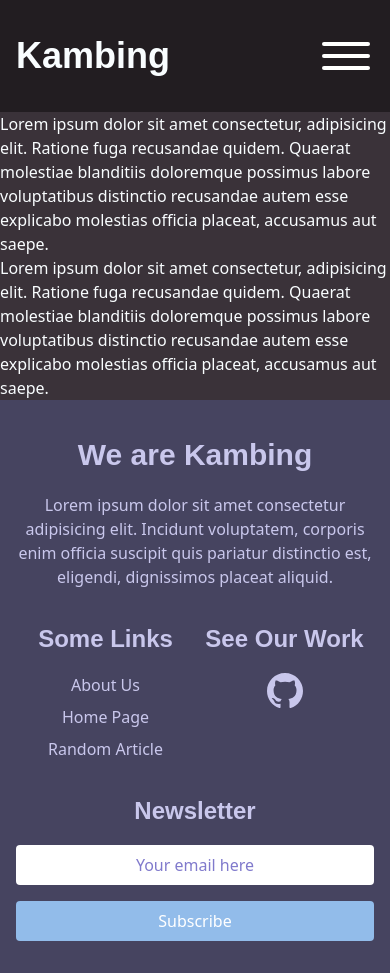
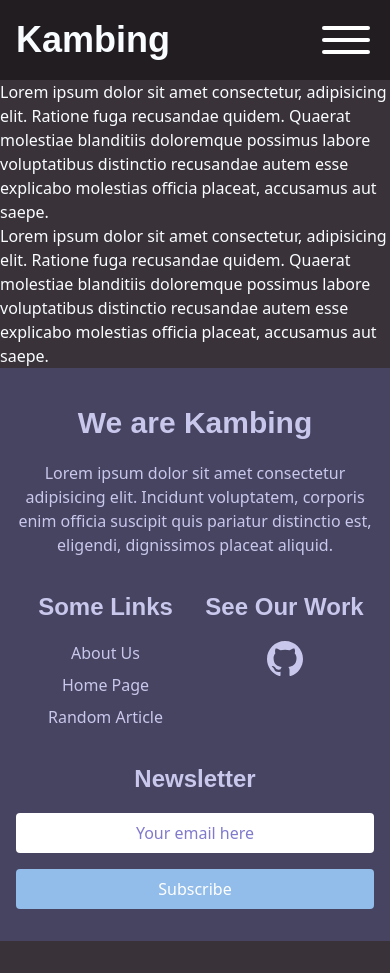
Before and after one commit to kambi-ng/blog, a Next.js app: page /about in a window 390 px wide. After the commit the page ends 941 px from the top, so only its background shows below. Built offline with nearby package versions, Linux system fonts and the light colour scheme.

Commit message:
Navbar toggle on mobile
Changed mobile nav to dropdown menu

```diff
--- a/src/styles/main.css
+++ b/src/styles/main.css
@@ -25,7 +25,6 @@ body {
   width: 3rem;
   height: 0.25rem;
   background-color: #fff;
-  transition: all 0.3s ease-in-out;
   margin: 0.25rem;
   border-radius: 5px;
 }
--- a/src/templates/Navbar.tsx
+++ b/src/templates/Navbar.tsx
@@ -1,15 +1,20 @@
-import React from 'react';
+import React, { useEffect, useState } from 'react';
 
 import Link from 'next/link';
 
-const Navbar = () => (
-  <nav className="bg-black-600 h-28 sticky top-0 z-50">
-    <div className="container flex items-center justify-between h-full">
+const Navbar = () => {
+  const [toggle, setToggle] = useState(false);
+
+  useEffect(() => {}, [toggle]);
+  return (
+    <>
+      <nav className="bg-black-600 h-20 sticky top-0 z-50">
+        <div className="container flex items-center justify-between h-full z-50">
           <Link href="/" passHref>
             <a className="font-header text-4xl font-semibold">Kambing</a>
           </Link>
           <div className="hidden md:block w-auto">
-        <ul className="flex justify-between basis-32 space-x-8">
+            <ul className="flex flex-col md:flex-row justify-between basis-32 md:space-x-8">
               <li className="text-xl">
                 <Link href="/" passHref>
                   Home
@@ -25,13 +30,49 @@ const Navbar = () => (
               </li>
             </ul>
           </div>
-      <div className="hamburger flex flex-col justify-between md:hidden">
-        <span className="hamburger__line"></span>
-        <span className="hamburger__line"></span>
-        <span className="hamburger__line"></span>
+          <div
+            className="hamburger flex flex-col  md:hidden relative"
+            id="hamburger"
+            onClick={() => setToggle(!toggle)}
+          >
+            <span
+              className={`hamburger__line  transition-all duration-300 ease-in
+              ${toggle ? 'rotate-45 translate-y-4' : ''}`}
+            ></span>
+            <span
+              className={`hamburger__line transition-all delay-200 duration-100 ease-in-out -z-1
+              ${toggle ? 'opacity-0 ' : ''}`}
+            ></span>
+            <span
+              className={`hamburger__line transition-all duration-300 ease-in
+              ${toggle ? '-rotate-45 -translate-y-2' : ''}`}
+            ></span>
           </div>
         </div>
       </nav>
+      <div
+        className={`md:hidden fixed top-0 left-0  w-full h-full z-20 transition-all duration-300 ease-in-out ${
+          toggle ? 'translate-x-0' : '-translate-y-full'
+        }`}
+      >
+        <ul className="grid place-content-center w-full h-full text-center bg-black-400 opacity-95 gap-8 backdrop-blur-3xl">
+          <li className="text-2xl" onClick={() => setToggle(false)}>
+            <Link href="/" passHref>
+              Home
+            </Link>
+          </li>
+          <li className="text-2xl" onClick={() => setToggle(false)}>
+            <Link href="/about" passHref>
+              About Us
+            </Link>
+          </li>
+          <li className="text-2xl" onClick={() => setToggle(false)}>
+            <a href="https://github.com/bukan-kambing">Github</a>
+          </li>
+        </ul>
+      </div>
+    </>
   );
+};
 
 export default Navbar;
```
Lines whose indentation alone changed are shown as unchanged.
